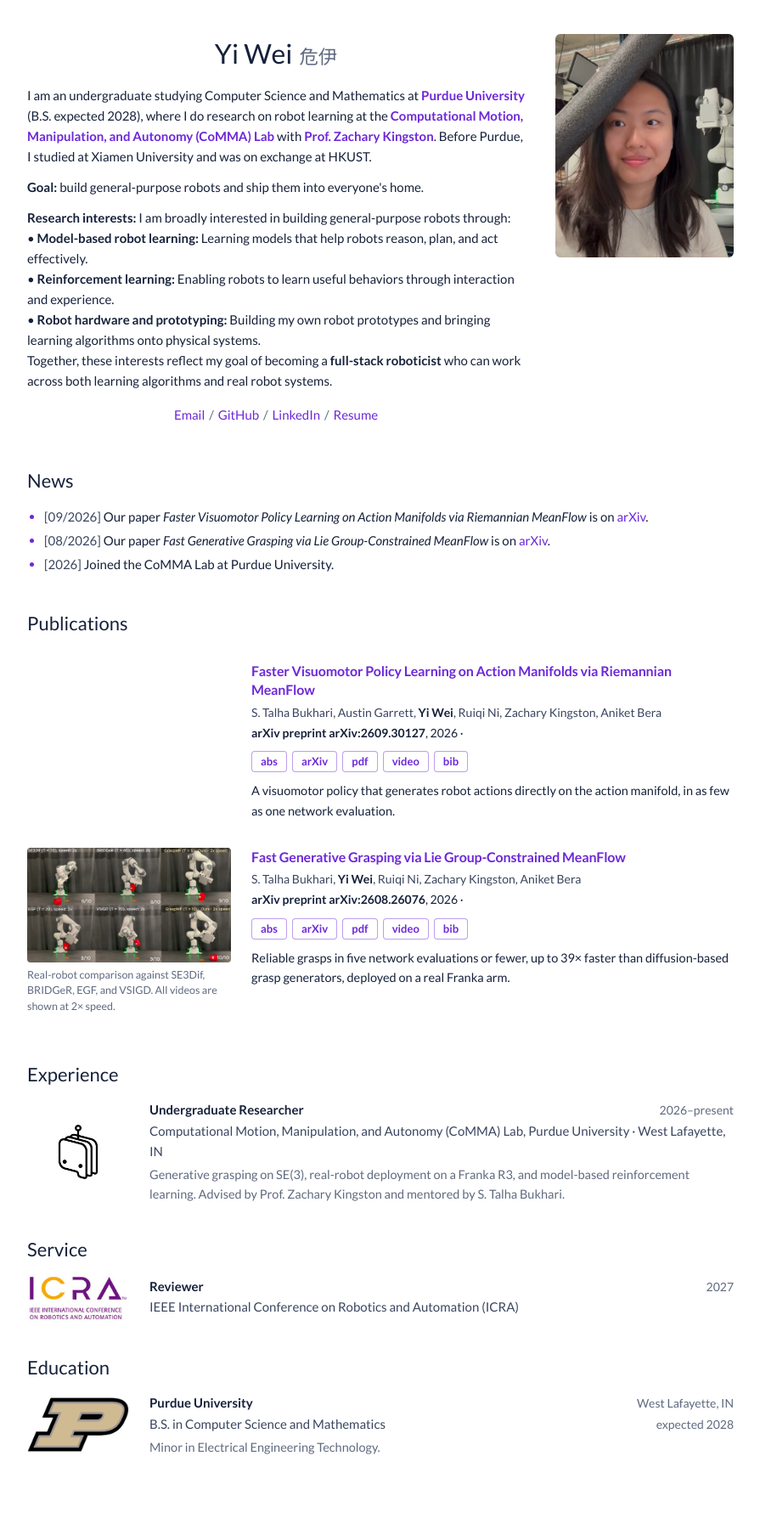
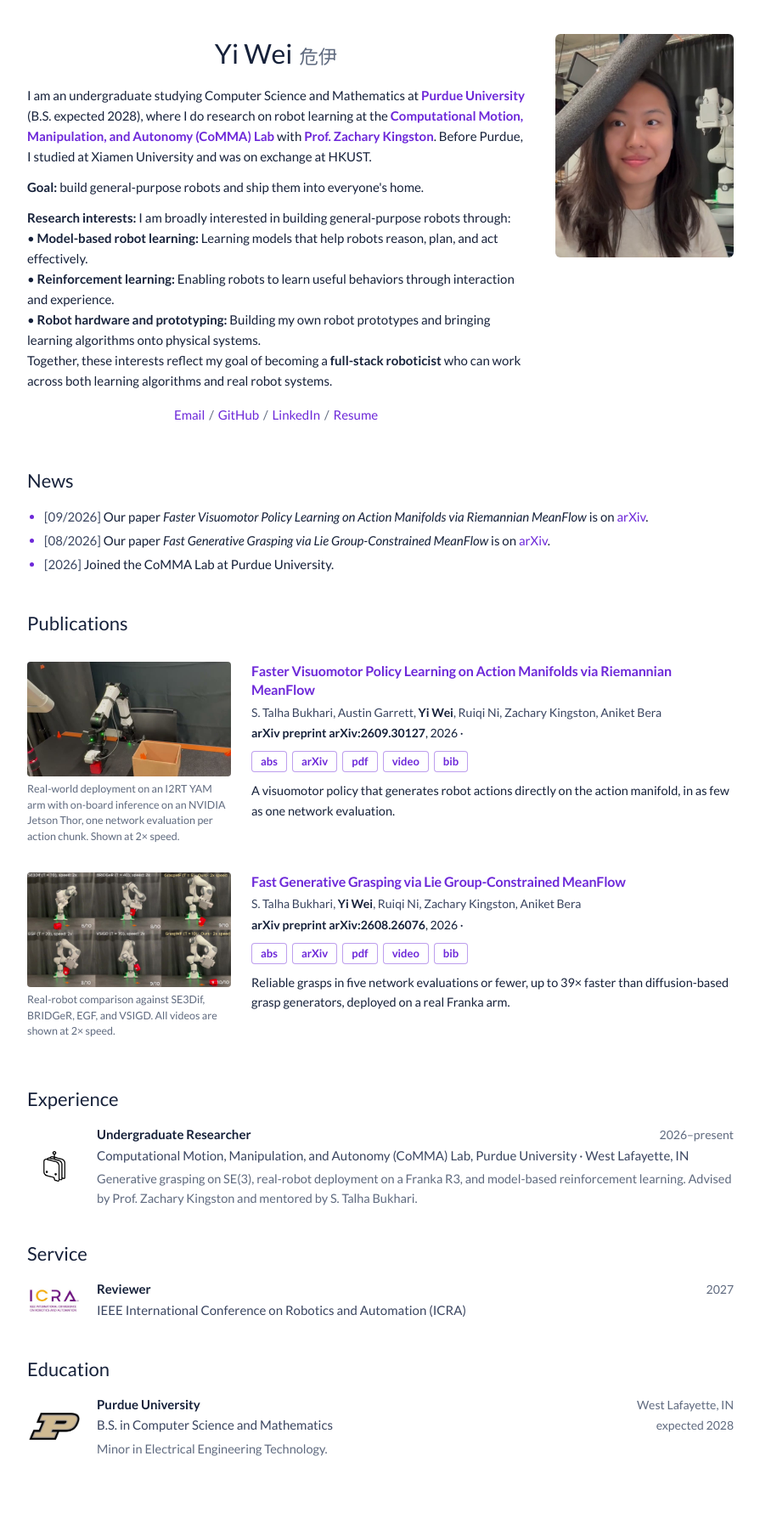
Before and after one commit to yiwei19/yiwei19.github.io, a Jekyll site: the page built from index.html, in a window 1280 px wide. Shown: the whole page at 85% size, without its empty margins (192-1087 px from the left). Built offline with Jekyll 4.4.1, drawn with Linux system fonts in a browser that asks for light colours; some web fonts are replaced.

Commit message:
Add RMFP real-robot clip as thumbnail and shrink CV logos
- 21 s deployment clip cut from the ICRA 2027 video, cropped to the robot
- Logos capped at 60x36 (48x30 on phones)

Co-Authored-By: Claude Opus 5.5 <noreply@anthropic.com>

```diff
--- a/_data/publications.yml
+++ b/_data/publications.yml
@@ -10,7 +10,11 @@
   tldr: >
     A visuomotor policy that generates robot actions directly on the action manifold,
     in as few as one network evaluation.
-  # TODO: add a thumbnail (image: or video:/poster:) and media_caption.
+  video: /assets/rmfp-demo.mp4
+  poster: /assets/rmfp-demo-poster.jpg
+  media_caption: >
+    Real-world deployment on an I2RT YAM arm with on-board inference on an NVIDIA
+    Jetson Thor, one network evaluation per action chunk. Shown at 2× speed.
   summary: >
     Diffusion and flow-matching visuomotor policies capture multimodal action
     distributions, but their multi-step sampling is too slow for fast control, and
--- a/assets/css/style.css
+++ b/assets/css/style.css
@@ -185,11 +185,11 @@ a:focus-visible, button:focus-visible { outline: 2px solid var(--accent); outlin
 
 /* optional logo (lab, school, conference) to the left of an entry */
 .cvlist .item.has-logo {
-  display: grid; grid-template-columns: 120px 1fr; gap: 24px; align-items: center;
+  display: grid; grid-template-columns: 64px 1fr; gap: 18px; align-items: center;
 }
 .cvlist .item.has-logo + .item { margin-top: 22px; }
 .cvlist .logo { display: flex; justify-content: center; }
-.cvlist .logo img { max-width: 120px; max-height: 64px; object-fit: contain; display: block; }
+.cvlist .logo img { max-width: 60px; max-height: 36px; object-fit: contain; display: block; }
 
 /* ==========================================================================
    Blog
@@ -246,8 +246,8 @@ a:focus-visible, button:focus-visible { outline: 2px solid var(--accent); outlin
   .intro .portrait { order: -1; width: 160px; margin: 0 auto; }
   .entry { grid-template-columns: 1fr; gap: 14px; }
   .entry .media { max-width: 420px; }
-  .cvlist .item.has-logo { grid-template-columns: 72px 1fr; gap: 16px; }
-  .cvlist .logo img { max-width: 72px; max-height: 48px; }
+  .cvlist .item.has-logo { grid-template-columns: 48px 1fr; gap: 14px; }
+  .cvlist .logo img { max-width: 48px; max-height: 30px; }
   .post h1, .intro h1 { font-size: 26px; }
 }
 
```
Also changed, not shown: docs/README.md (+1 -1 lines), assets/rmfp-demo-poster.jpg (added), 1 other file.
